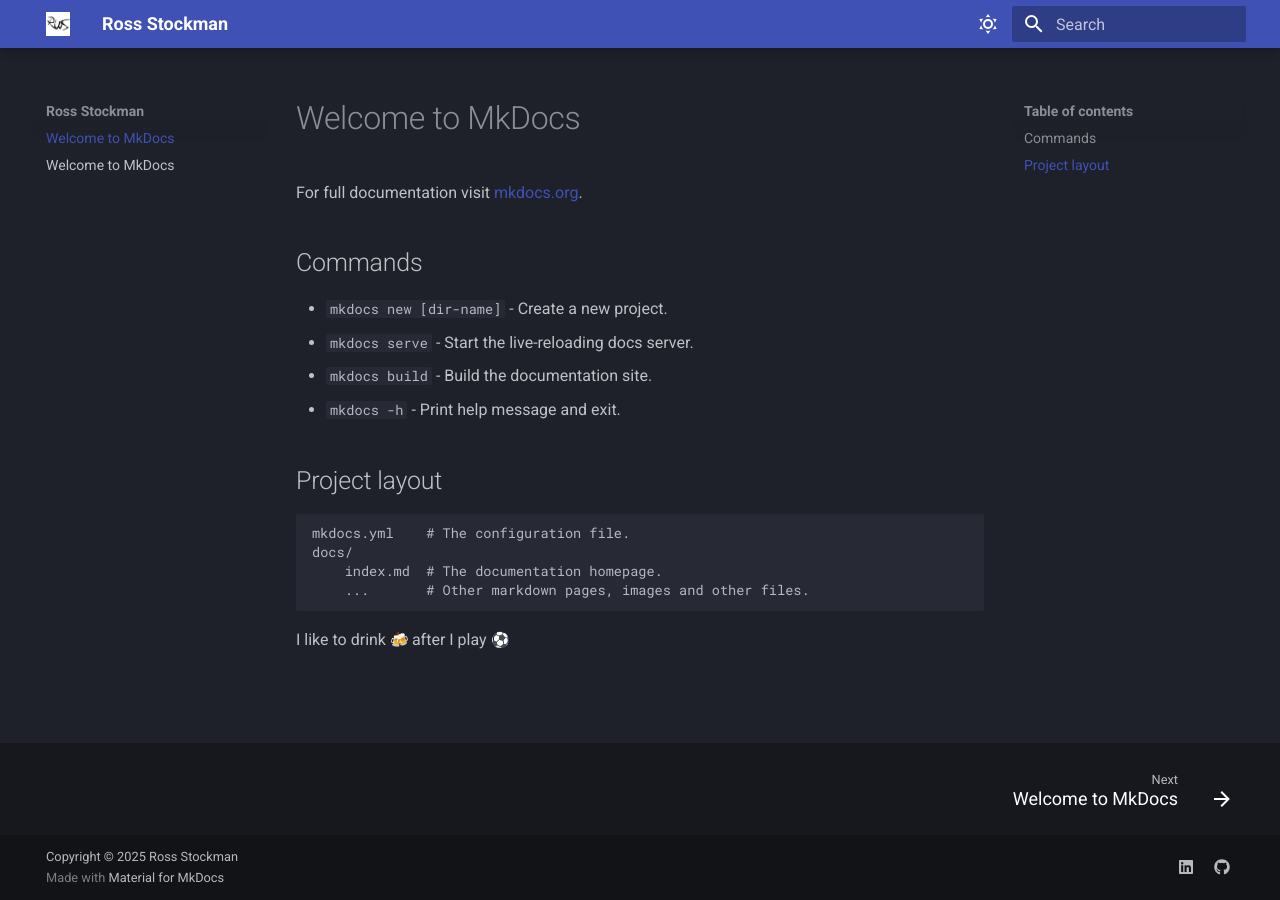
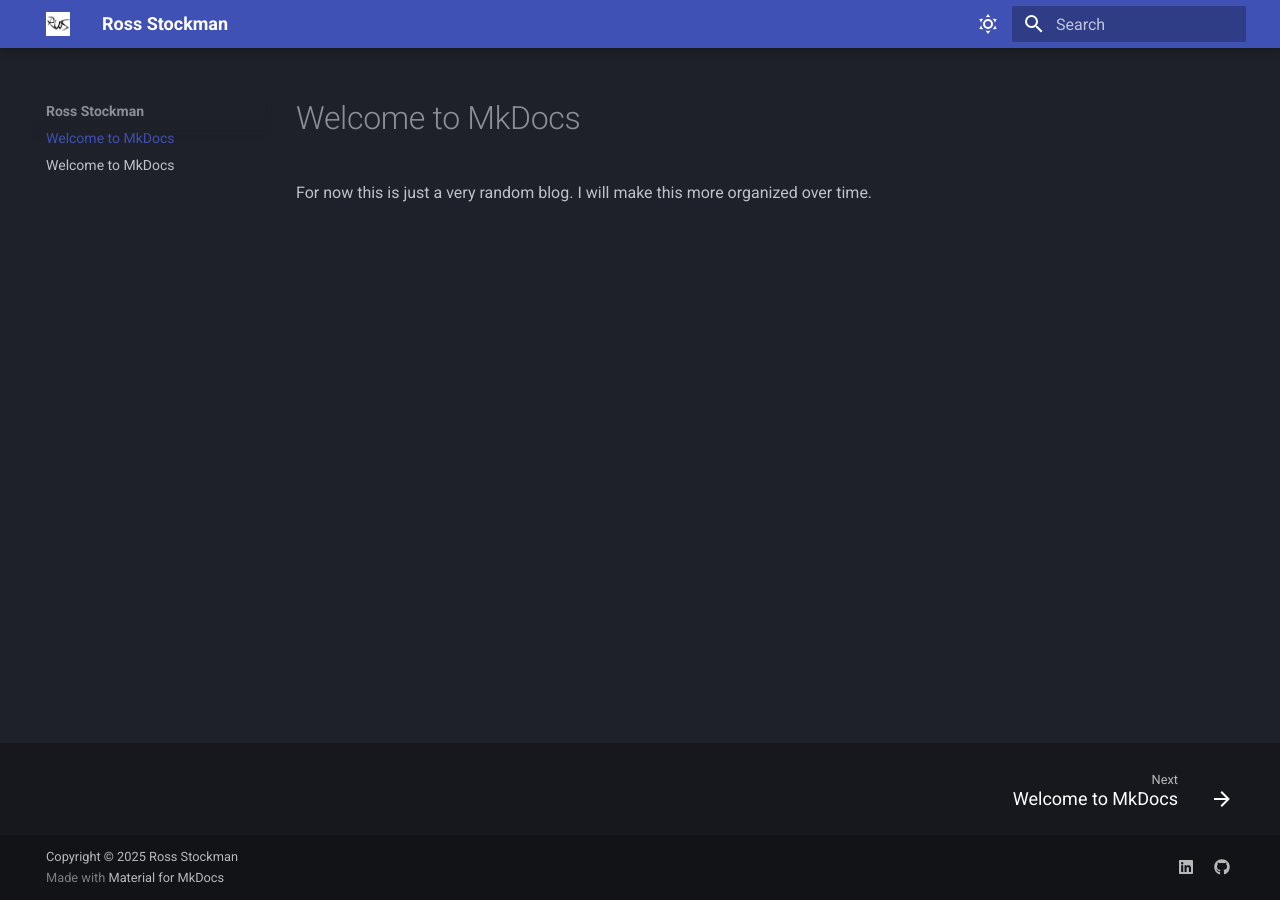
Before and after one commit to ross-stockman/ross-stockman-blog, an MkDocs documentation site: the page built from docs/index.md, in a window 1280 px wide. Built offline with MkDocs 1.6.1 and Material for MkDocs 9.7.7, drawn with Linux system fonts in a browser that asks for light colours; emoji names are drawn with the system emoji font.

Commit message:
initial commit with random content

```diff
--- a/docs/index.md
+++ b/docs/index.md
@@ -1,19 +1,3 @@
 # Welcome to MkDocs
 
-For full documentation visit [mkdocs.org](https://www.mkdocs.org).
-
-## Commands
-
-* `mkdocs new [dir-name]` - Create a new project.
-* `mkdocs serve` - Start the live-reloading docs server.
-* `mkdocs build` - Build the documentation site.
-* `mkdocs -h` - Print help message and exit.
-
-## Project layout
-
-    mkdocs.yml    # The configuration file.
-    docs/
-        index.md  # The documentation homepage.
-        ...       # Other markdown pages, images and other files.
-
-I like to drink :beers: after I play :soccer:
+For now this is just a very random blog. I will make this more organized over time.
--- a/mkdocs.yml
+++ b/mkdocs.yml
@@ -1,5 +1,5 @@
 site_name: Ross Stockman
-site_url: https://sitename.example
+site_url: https://ross-stockman.github.io/ross-stockman-blog/
 
 copyright: Copyright &copy; 2025 Ross Stockman
 extra:
@@ -40,10 +40,9 @@
       accent: deep orange
 
 markdown_extensions:
-  - attr_list
   - pymdownx.emoji:
-      emoji_index: !!python/name:material.extensions.emoji.twemoji
-      emoji_generator: !!python/name:material.extensions.emoji.to_svg
+      emoji_index: !!python/name:pymdownx.emoji.twemoji
+      emoji_generator: !!python/name:pymdownx.emoji.to_svg
   - pymdownx.highlight:
       anchor_linenums: true
       line_spans: __span
```
Also changed, not shown: docs/index2.md (+1 -17 lines).
